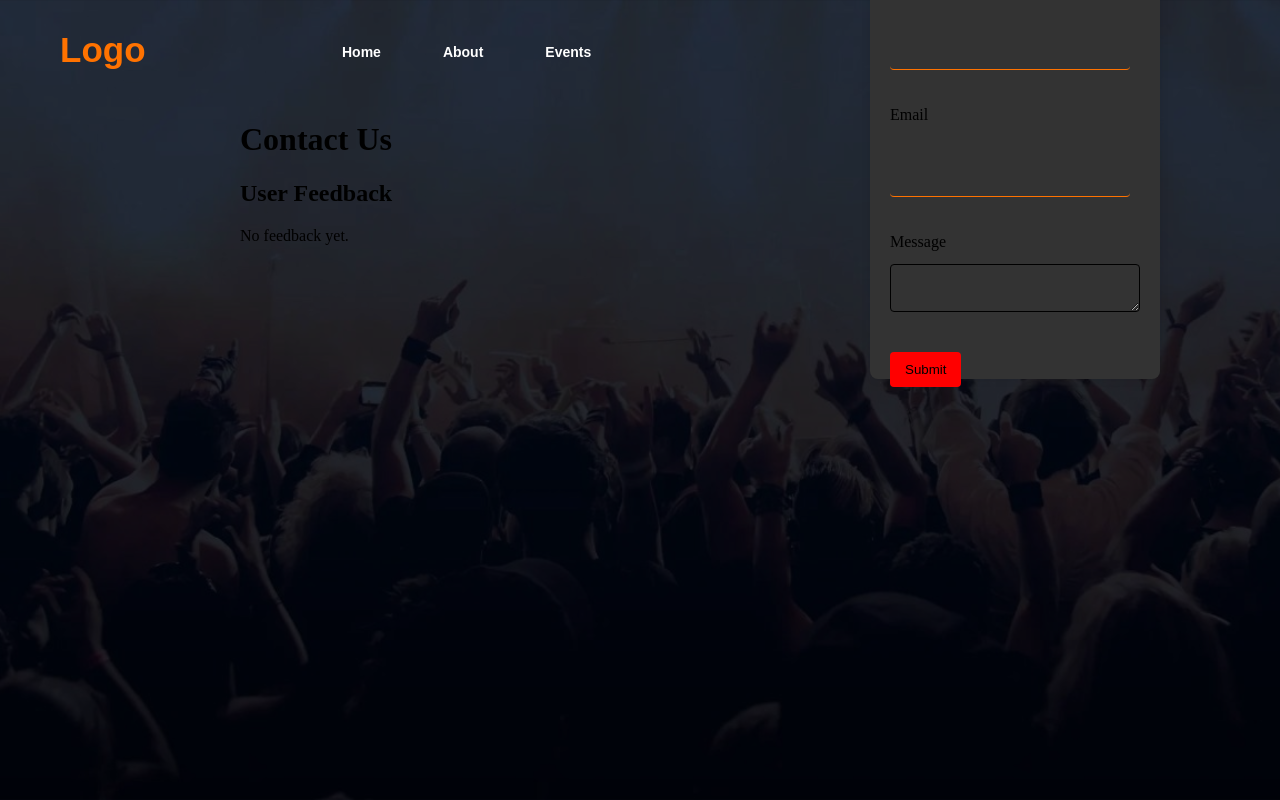
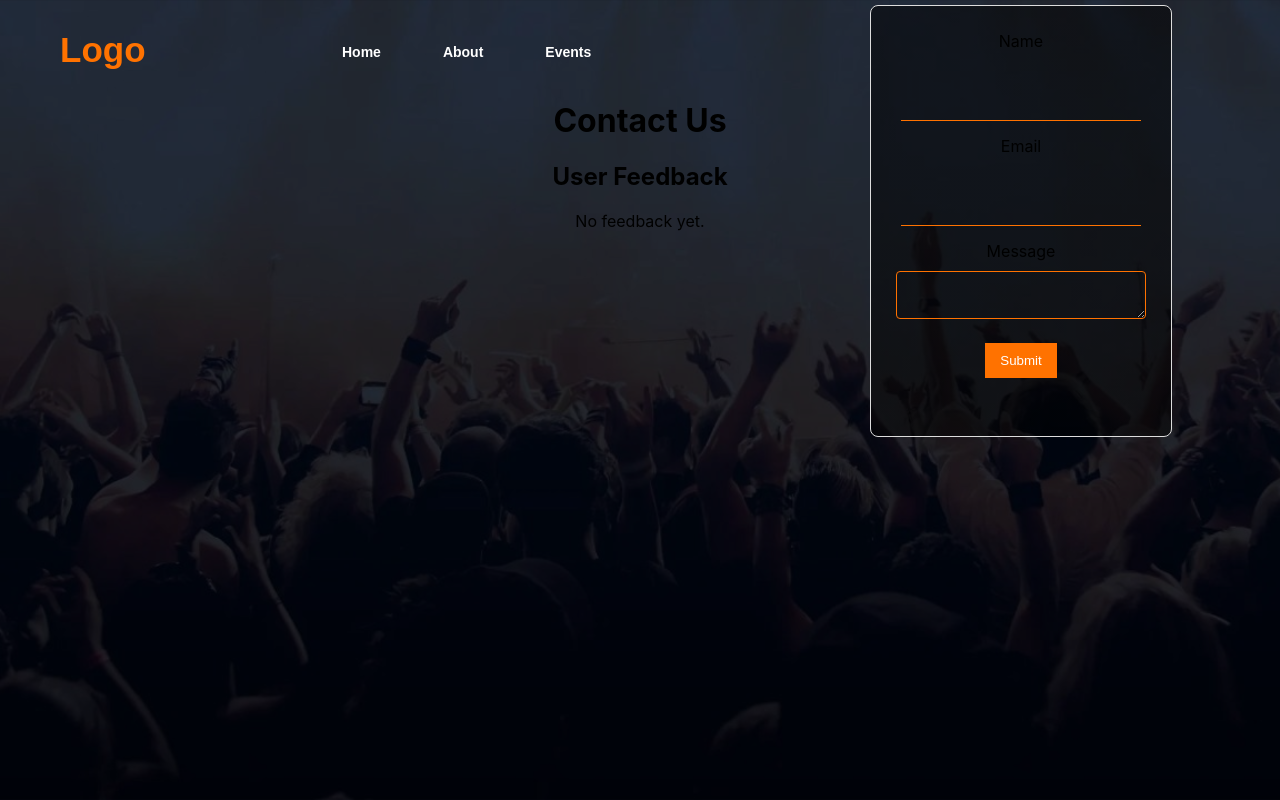
Before and after one commit to luckydev8888/Event_Management_System, a React (Create React App) app in the folder frontend/: page /#/contact in a window 1280 px wide. Shown: the top 800 px of the page. Built offline with nearby package versions, Linux system fonts and the light colour scheme; sample sign-in values are in the browser's storage.

Commit message:
Vamshi's Edit profile form

```diff
--- a/frontend/src/components/ContactPage/ContactPage.css
+++ b/frontend/src/components/ContactPage/ContactPage.css
@@ -1,4 +1,4 @@
-.container {
+/* .container {
   max-width: 800px;
   margin: 0 auto;
   padding: 20px;
@@ -32,8 +32,8 @@
 }
 
 .button {
-  background-color: #ff0000;
-  color: #000000;
+  background-color: #ff7200;
+  color: black;
   padding: 10px 15px;
   border: none;
   border-radius: 4px;
@@ -41,7 +41,7 @@
 }
 
 .button:hover {
-  background-color: #45a049;
+  background-color: #fff;
 }
 
 .error {
@@ -58,4 +58,82 @@
   border: 1px solid #ddd;
   padding: 10px;
   border-radius: 4px;
+} */
+/* ContactPage.css */
+
+.container {
+  max-width: 600px;
+  margin: 0 auto;
+  text-align: center; /* Center align the content */
 }
+
+.heading {
+  font-size: 24px;
+  margin-bottom: 20px;
+}
+
+.form {
+  max-width: 600px;
+  margin: 0 auto;
+  padding: 25px;
+  border: 1px solid #ddd;
+  border-radius: 8px;
+  background: linear-gradient(to top, rgba(0,0,0,0.5)50%,rgba(0,0,0,0.5)50%);
+  transform: translate(0%,25px);
+  position: center;
+}
+.form h1{
+  text-align: center;
+  font-family: sans-serif;
+  background-color: #fff;
+  color: #ff7200;
+  font-size: 22px;
+  border-radius: 10px;
+  margin-bottom:  30px;
+  padding: 8px;
+}
+.formGroup {
+  margin-bottom: 15px;
+}
+
+.label {
+  display: block;
+  margin-bottom: 5px;
+}
+
+.input {
+  width: 100%;
+  padding: 8px;
+  box-sizing: border-box;
+}
+
+.error {
+  color: red;
+  font-size: 14px;
+}
+
+.button {
+  background-color: #ff7200;
+  color: #fff;
+  padding: 10px 15px;
+  border: none;
+  cursor: pointer;
+}
+
+.feedbackSection {
+  text-align: left; /* Align feedback items to the left */
+}
+
+.feedbackList {
+  list-style: none;
+  padding: 0;
+}
+
+.feedbackItem {
+  margin-bottom: 15px;
+}
+
+.feedbackItem strong {
+  font-weight: bold;
+  margin-right: 5px;
+}
--- a/frontend/src/components/Event/eventform.css
+++ b/frontend/src/components/Event/eventform.css
@@ -53,16 +53,6 @@ div {
 .eventForm input:focus{
   outline: none;
 }
-.eventForm .link{
-  font-family: Arial, Helvetica, sans-serif;
-  font-size: 17px;
-  padding-top: 20px;
-  text-align: center;
-}
-.eventForm .link a{
-  text-decoration: none;
-  color: #ff7200;
-}
 select{
   width: 100%;
   padding: 8px;
@@ -109,7 +99,7 @@ textarea {
 }
 
 .eventForm button:hover {
-  background-color: #ff7200;;
+  background-color: #fff;
 }
 .icons a{
   text-decoration: none;
```
